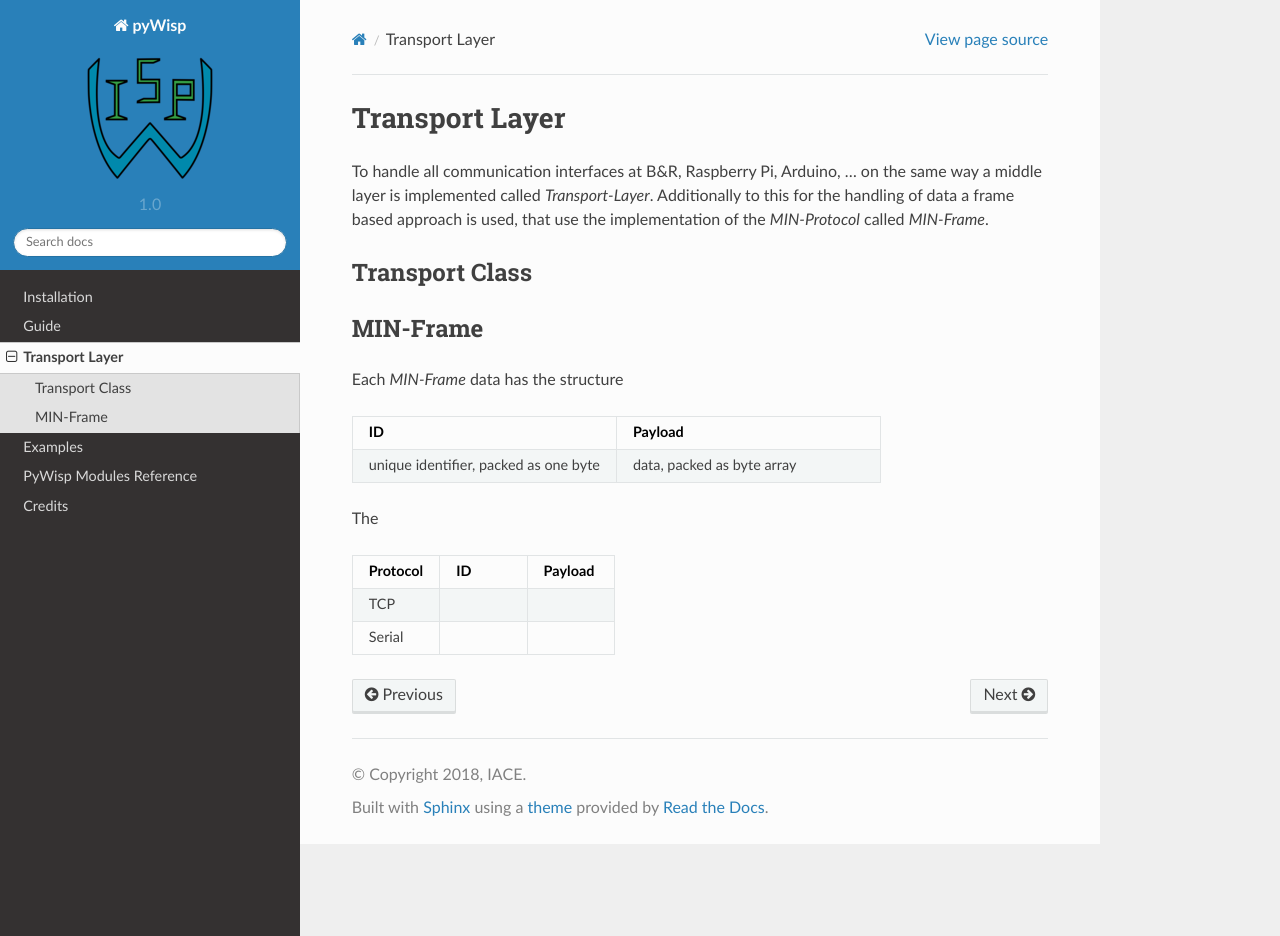
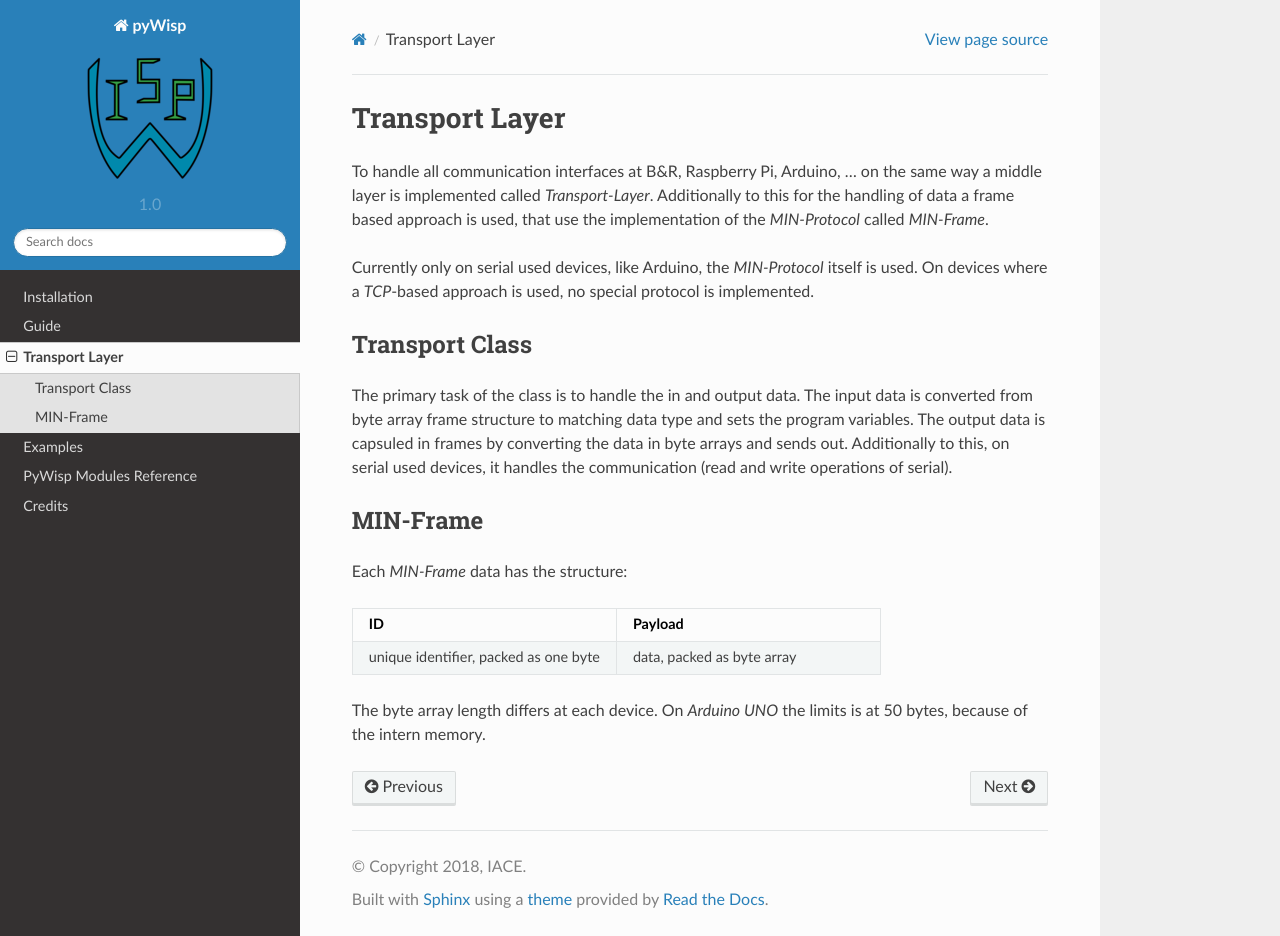
Before and after one commit to umit-iace/tool-pywisp, a Sphinx documentation site: the page built from docs/transport/index.rst, in a window 1280 px wide and 936 px high. Built offline with Sphinx 7.4.7 and the Read the Docs theme 2.0.0, drawn with Linux system fonts in a browser that asks for light colours; formulas are drawn with MathJax 3; pages that are not in the unit, such as notebooks, are missing from menus; the version number is read from the project's files by our own code.

Commit message:
Update docu of transprot layer

```diff
--- a/docs/transport/index.rst
+++ b/docs/transport/index.rst
@@ -5,15 +5,21 @@ To handle all communication interfaces at B&R, Raspberry Pi, Arduino, ... on the
 called `Transport-Layer`. Additionally to this for the handling of data a frame based approach is used, that use the
 implementation of the `MIN-Protocol` called `MIN-Frame`.
 
+Currently only on serial used devices, like Arduino, the `MIN-Protocol` itself is used. On devices where a `TCP`-based
+approach is used, no special protocol is implemented.
 
 Transport Class
 ---------------
 
+The primary task of the class is to handle the in and output data. The input data is converted from byte array frame
+structure to matching data type and sets the program variables. The output data is capsuled in frames by converting the
+data in byte arrays and sends out. Additionally to this, on serial used devices, it handles the communication (read and
+write operations of serial).
 
 MIN-Frame
 ---------
 
-Each `MIN-Frame` data has the structure
+Each `MIN-Frame` data has the structure:
 
 .. list-table::
     :widths: 50 50
@@ -24,18 +30,4 @@ Each `MIN-Frame` data has the structure
     * - unique identifier, packed as one byte
       - data, packed as byte array
 
-The
-
-.. list-table::
-    :widths: 30 30 30
-    :header-rows: 1
-
-    * - Protocol
-      - ID
-      - Payload
-    * - TCP
-      -
-      -
-    * - Serial
-      -
-      -
+The byte array length differs at each device. On `Arduino UNO` the limits is at 50 bytes, because of the intern memory.
```
